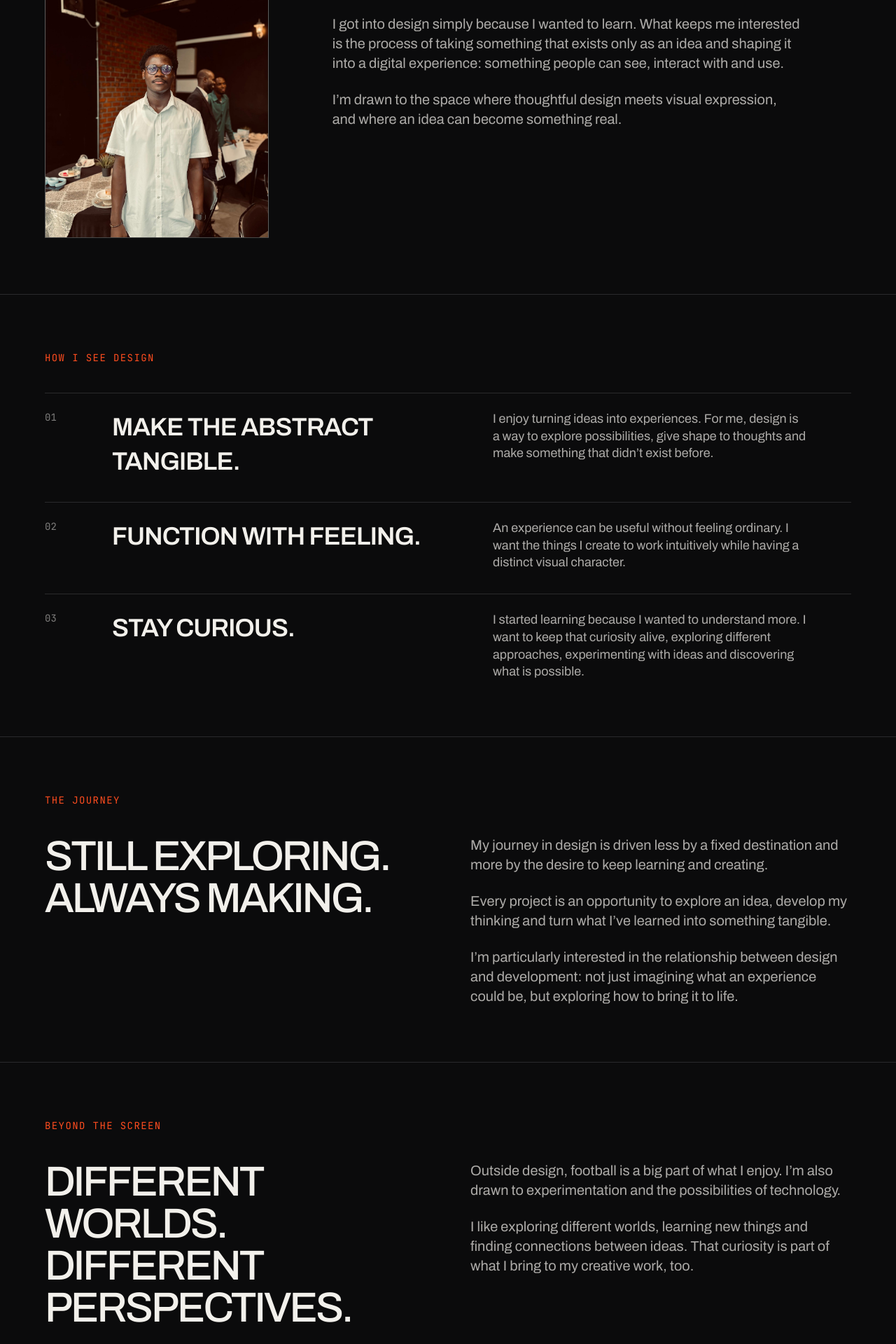
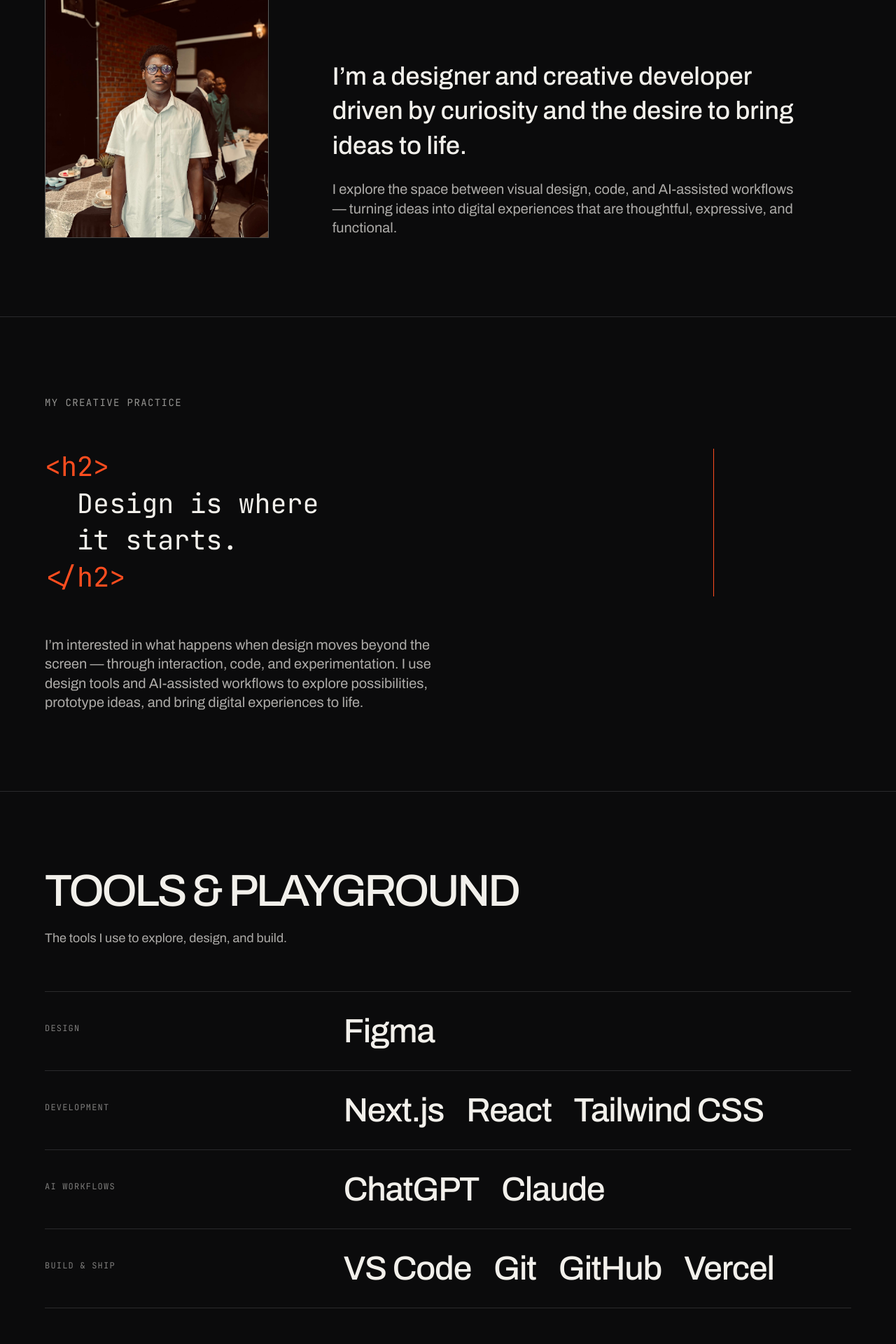
Before and after one commit to JamalOpeyemi/portfolio, a Next.js app: page /about in a window 1280 px wide. Shown: the part 460-2380 px from the top of the page at 70% size. Built offline with nearby package versions, Linux system fonts and the light colour scheme.

Commit message:
Four services, shorter About page

```diff
--- a/app/about/page.tsx
+++ b/app/about/page.tsx
@@ -1,56 +1,37 @@
 import type { Metadata } from "next";
+import Image from "next/image";
 import ContactCTA from "../components/ContactCTA";
 import RevealBlock from "../components/RevealBlock";
-import Image from "next/image";
+import AboutCreative from "../components/AboutCreative";
 
 export const metadata: Metadata = {
   title: "About",
 };
 
-const principles = [
-  {
-    title: "Make the abstract tangible.",
-    text: "I enjoy turning ideas into experiences. For me, design is a way to explore possibilities, give shape to thoughts and make something that didn’t exist before.",
-  },
-  {
-    title: "Function with feeling.",
-    text: "An experience can be useful without feeling ordinary. I want the things I create to work intuitively while having a distinct visual character.",
-  },
-  {
-    title: "Stay curious.",
-    text: "I started learning because I wanted to understand more. I want to keep that curiosity alive, exploring different approaches, experimenting with ideas and discovering what is possible.",
-  },
-];
-
-const journey = [
-  "My journey in design is driven less by a fixed destination and more by the desire to keep learning and creating.",
-  "Every project is an opportunity to explore an idea, develop my thinking and turn what I’ve learned into something tangible.",
-  "I’m particularly interested in the relationship between design and development: not just imagining what an experience could be, but exploring how to bring it to life.",
-];
-
-const beyond = [
-  "Outside design, football is a big part of what I enjoy. I’m also drawn to experimentation and the possibilities of technology.",
-  "I like exploring different worlds, learning new things and finding connections between ideas. That curiosity is part of what I bring to my creative work, too.",
+const toolGroups = [
+  { label: "Design", tools: ["Figma"] },
+  { label: "Development", tools: ["Next.js", "React", "Tailwind CSS"] },
+  { label: "AI workflows", tools: ["ChatGPT", "Claude"] },
+  { label: "Build & ship", tools: ["VS Code", "Git", "GitHub", "Vercel"] },
 ];
 
 export default function AboutPage() {
   return (
     <main>
-      {/* Intro */}
-      <section className="px-6 pb-20 pt-12 md:px-16">
-        <p className="font-mono text-sm uppercase tracking-widest text-accent">
+      {/* Introduction */}
+      <section className="px-6 pb-20 pt-12 md:px-16 md:pb-28">
+        <p className="font-mono text-sm uppercase tracking-widest text-foreground/60">
           About
         </p>
         <h1 className="mt-6 text-[10vw] font-medium uppercase leading-[0.92] tracking-tighter md:text-[6.5vw]">
           I like ideas better when they{" "}
-          <span className="font-serif font-normal normal-case italic text-accent">
+          <span className="font-serif font-normal normal-case italic">
             exist.
           </span>
         </h1>
 
-        <div className="mt-16 grid gap-10 md:grid-cols-[1fr_2fr]">
-          {/* PORTRAIT: placeholder box. Swap for your image (see steps below). */}
-                    <RevealBlock className="relative aspect-[3/4] w-full max-w-xs overflow-hidden border border-foreground/30 bg-[#1c1c1e]">
+        <div className="mt-14 grid gap-10 md:mt-16 md:grid-cols-[1fr_2fr] md:items-end">
+          <RevealBlock className="relative aspect-[3/4] w-full max-w-xs overflow-hidden border border-foreground/30 bg-[#1c1c1e]">
             <Image
               src="/portrait.jpg"
               alt="Portrait of Elijah Opeyemi"
@@ -61,84 +42,57 @@
             />
           </RevealBlock>
 
-          <div className="max-w-2xl space-y-6 text-lg text-foreground/70 md:text-xl">
-            <p className="text-2xl font-medium leading-snug text-foreground md:text-3xl">
-              I’m a UI/UX designer driven by curiosity and the desire to bring
-              ideas to life.
+          <div className="max-w-2xl space-y-6">
+            <p className="text-2xl font-medium leading-snug md:text-4xl">
+              I’m a designer and creative developer driven by curiosity and the
+              desire to bring ideas to life.
             </p>
-            <p>
-              I got into design simply because I wanted to learn. What keeps me
-              interested is the process of taking something that exists only as
-              an idea and shaping it into a digital experience: something
-              people can see, interact with and use.
-            </p>
-            <p>
-              I’m drawn to the space where thoughtful design meets visual
-              expression, and where an idea can become something real.
+            <p className="text-lg leading-snug text-foreground/70 md:text-xl">
+              I explore the space between visual design, code, and AI-assisted
+              workflows — turning ideas into digital experiences that are
+              thoughtful, expressive, and functional.
             </p>
           </div>
         </div>
       </section>
 
-      {/* How I see design */}
-      <section className="border-t border-line px-6 py-20 md:px-16">
-        <p className="font-mono text-sm uppercase tracking-widest text-accent">
-          How I see design
+      {/* My creative practice */}
+      <AboutCreative />
+
+      {/* Tools & playground */}
+      <section className="border-t border-line px-6 py-20 md:px-16 md:py-28">
+        <h2 className="text-4xl font-medium uppercase leading-[0.95] tracking-tighter md:text-[5vw]">
+          Tools &amp; Playground
+        </h2>
+        <p className="mt-6 max-w-md text-lg leading-snug text-foreground/70">
+          The tools I use to explore, design, and build.
         </p>
-        <ol className="mt-10 space-y-8">
-          {principles.map((principle, i) => (
-            <li
-              key={principle.title}
-              className="grid gap-4 border-t border-line pt-6 md:grid-cols-[4rem_1fr_1fr] md:gap-8"
+
+        <div className="mt-12 border-t border-line md:mt-16">
+          {toolGroups.map((group) => (
+            <div
+              key={group.label}
+              className="grid gap-4 border-b border-line py-6 md:grid-cols-[1fr_2fr] md:gap-16 md:py-8"
             >
-              <span className="font-mono text-sm text-foreground/50">
-                0{i + 1}
-              </span>
-              <h2 className="text-2xl font-semibold uppercase leading-snug tracking-tight md:text-4xl">
-                {principle.title}
-              </h2>
-              <p className="max-w-md text-lg leading-snug text-foreground/70">
-                {principle.text}
+              <p className="font-mono text-xs uppercase tracking-widest text-foreground/50 md:pt-3">
+                {group.label}
               </p>
-            </li>
+              <ul className="flex flex-wrap gap-x-8 gap-y-2 text-3xl font-medium tracking-tight md:text-5xl">
+                {group.tools.map((tool) => (
+                  <li
+                    key={tool}
+                    className="transition-colors duration-300 hover:text-accent"
+                  >
+                    {tool}
+                  </li>
+                ))}
+              </ul>
+            </div>
           ))}
-        </ol>
-      </section>
-
-      {/* The journey */}
-      <section className="border-t border-line px-6 py-20 md:px-16">
-        <p className="font-mono text-sm uppercase tracking-widest text-accent">
-          The journey
-        </p>
-        <div className="mt-10 grid gap-10 md:grid-cols-[1fr_1fr] md:gap-16">
-          <h2 className="text-3xl font-medium uppercase leading-[1] tracking-tighter md:text-6xl">
-            Still exploring. Always making.
-          </h2>
-          <div className="max-w-xl space-y-6 text-lg text-foreground/70 md:text-xl">
-            {journey.map((paragraph) => (
-              <p key={paragraph}>{paragraph}</p>
-            ))}
-          </div>
         </div>
       </section>
 
-      {/* Beyond the screen */}
-      <section className="border-t border-line px-6 py-20 md:px-16">
-        <p className="font-mono text-sm uppercase tracking-widest text-accent">
-          Beyond the screen
-        </p>
-        <div className="mt-10 grid gap-10 md:grid-cols-[1fr_1fr] md:gap-16">
-          <h2 className="text-3xl font-medium uppercase leading-[1] tracking-tighter md:text-6xl">
-            Different worlds. Different perspectives.
-          </h2>
-          <div className="max-w-xl space-y-6 text-lg text-foreground/70 md:text-xl">
-            {beyond.map((paragraph) => (
-              <p key={paragraph}>{paragraph}</p>
-            ))}
-          </div>
-        </div>
-      </section>
-
+      {/* Contact: flows straight into the existing section */}
       <ContactCTA />
     </main>
   );
--- /dev/null
+++ b/app/components/AboutCreative.tsx
@@ -0,0 +1,78 @@
+"use client";
+
+import { useRef } from "react";
+import {
+  motion,
+  useReducedMotion,
+  useScroll,
+  useTransform,
+} from "framer-motion";
+
+export default function AboutCreative() {
+  const ref = useRef<HTMLDivElement>(null);
+  const reduceMotion = useReducedMotion();
+
+  // 0 when the headline enters the lower part of the screen, 1 when it reaches the upper part
+  const { scrollYProgress } = useScroll({
+    target: ref,
+    offset: ["start 0.75", "end 0.35"],
+  });
+
+  const clip = useTransform(
+    scrollYProgress,
+    [0, 1],
+    ["inset(0 100% 0 0)", "inset(0 0% 0 0)"]
+  );
+  const edge = useTransform(scrollYProgress, [0, 1], ["0%", "100%"]);
+  const edgeOpacity = useTransform(
+    scrollYProgress,
+    [0, 0.03, 0.97, 1],
+    [0, 1, 1, 0]
+  );
+
+  return (
+    <section className="border-t border-line px-6 py-20 md:px-16 md:py-28">
+      <p className="font-mono text-sm uppercase tracking-widest text-foreground/60">
+        My creative practice
+      </p>
+
+      {/* The headline, with a code version that is wiped in on scroll */}
+      <div ref={ref} className="relative mt-10 grid md:mt-14">
+        <h2 className="col-start-1 row-start-1 text-[11vw] font-medium uppercase leading-[0.92] tracking-tighter md:text-[7.5vw]">
+          Design is where it starts.
+        </h2>
+
+        {!reduceMotion && (
+          <>
+            <motion.div
+              aria-hidden="true"
+              style={{ clipPath: clip }}
+              className="col-start-1 row-start-1 flex flex-col justify-center bg-background font-mono text-[5vw] leading-snug text-foreground md:text-[3vw]"
+            >
+              <p className="text-accent">{"<h2>"}</p>
+              <p className="pl-[2ch]">
+                Design is where
+                <br />
+                it starts.
+              </p>
+              <p className="text-accent">{"</h2>"}</p>
+            </motion.div>
+
+            <motion.span
+              aria-hidden="true"
+              style={{ left: edge, opacity: edgeOpacity }}
+              className="pointer-events-none absolute inset-y-0 w-px bg-accent"
+            />
+          </>
+        )}
+      </div>
+
+      <p className="mt-10 max-w-xl text-lg leading-snug text-foreground/70 md:mt-14 md:text-xl">
+        I’m interested in what happens when design moves beyond the screen —
+        through interaction, code, and experimentation. I use design tools and
+        AI-assisted workflows to explore possibilities, prototype ideas, and
+        bring digital experiences to life.
+      </p>
+    </section>
+  );
+}
--- a/app/components/ServicesPage.tsx
+++ b/app/components/ServicesPage.tsx
@@ -60,7 +60,7 @@
           {...fadeUp(0.6)}
           className="mt-8 max-w-md text-lg leading-snug text-foreground/70 md:mt-10"
         >
-          Five ways I can help, and how each one works.
+          Four ways I can help, and how each one works.
         </motion.p>
       </section>
 
```
Also changed, not shown: app/data/services.ts (+0 -27 lines).
